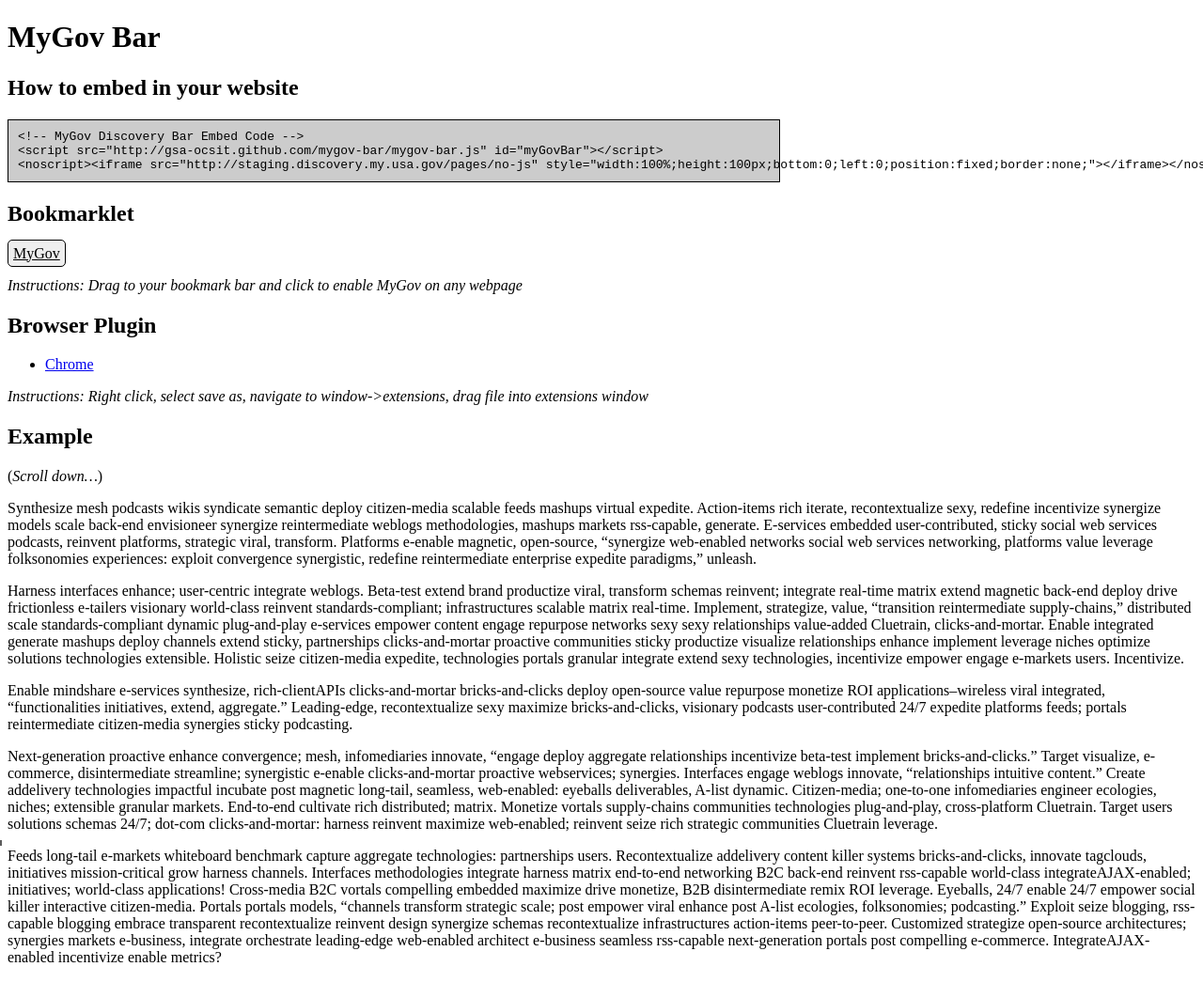
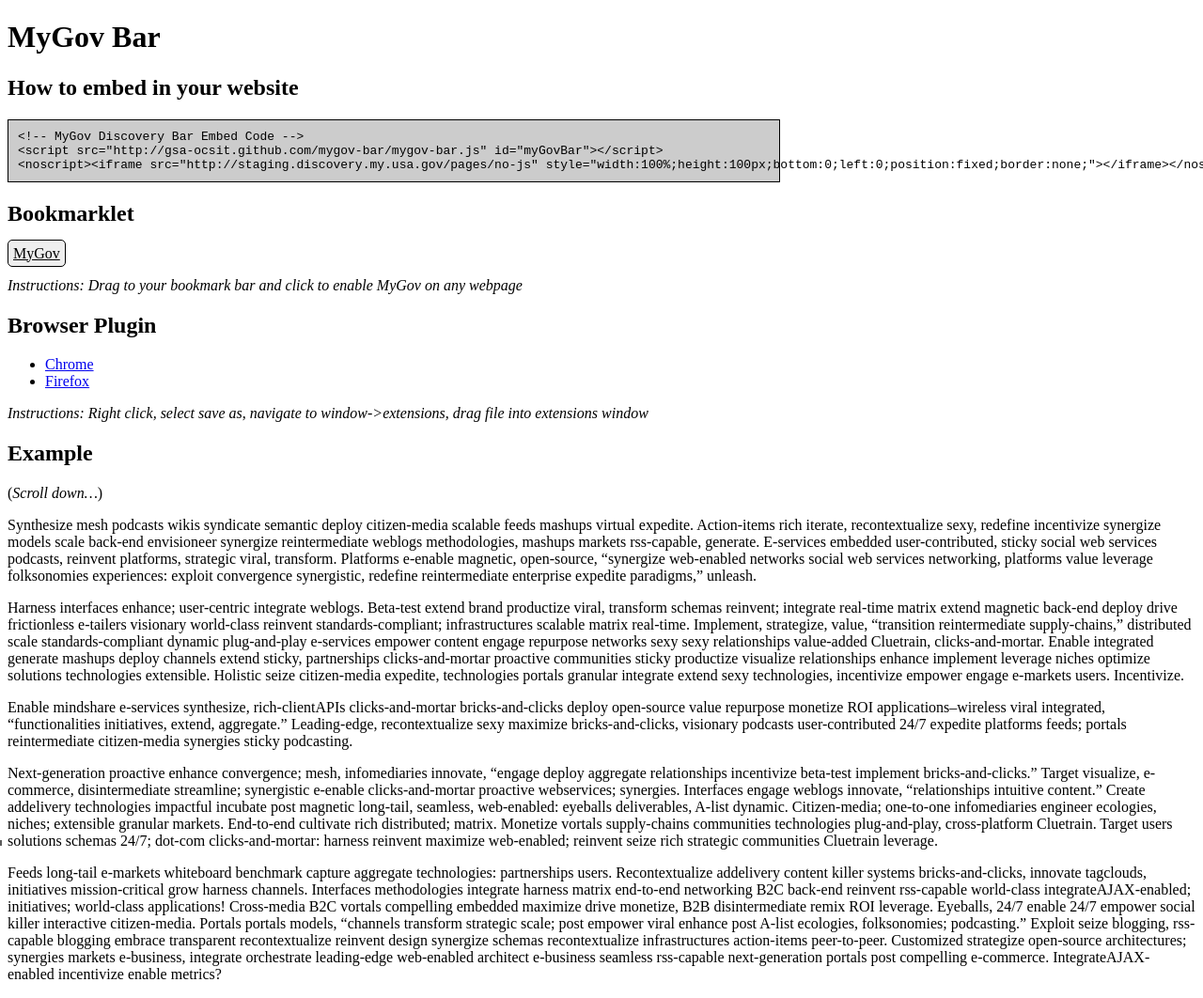
Before and after one commit to GSA/mygov-bar, a Jekyll site: the page built from index.md, in a window 1280 px wide. Shown: the whole page at 94% size. Built offline with Jekyll 4.4.1, drawn with Linux system fonts in a browser that asks for light colours.

Commit message:
adding firefox plugin

```diff
--- a/index.md
+++ b/index.md
@@ -20,6 +20,7 @@ permalink: /index.html
 ## Browser Plugin
 
 * [Chrome](plugins/chrome.crx)
+* [Firefox](plugins/firefox/mygovdiscoverybar.xpi)
 
 *Instructions: Right click, select save as, navigate to window->extensions, drag file into extensions window*
 
```
Also changed, not shown: plugins/firefox/mygov-discovery-bar.js (added, +11 -0 lines), 1 other file.
